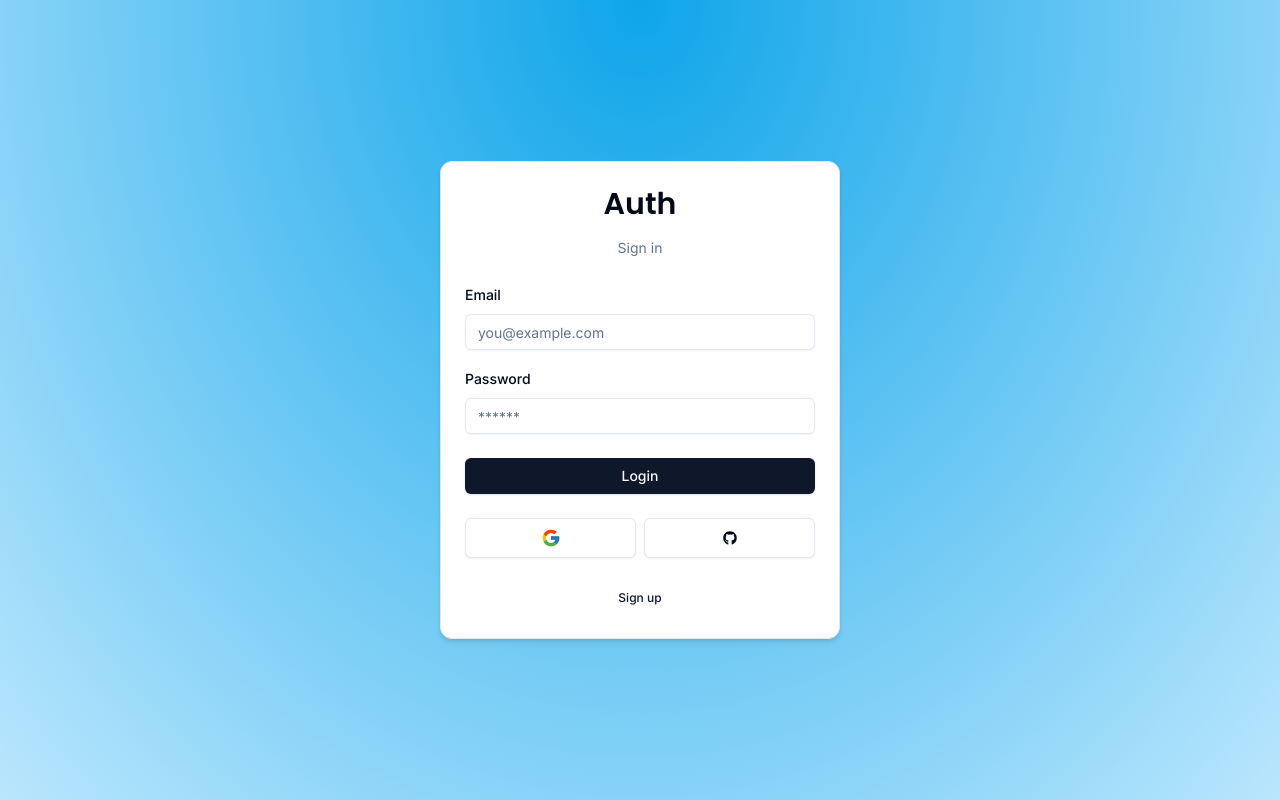
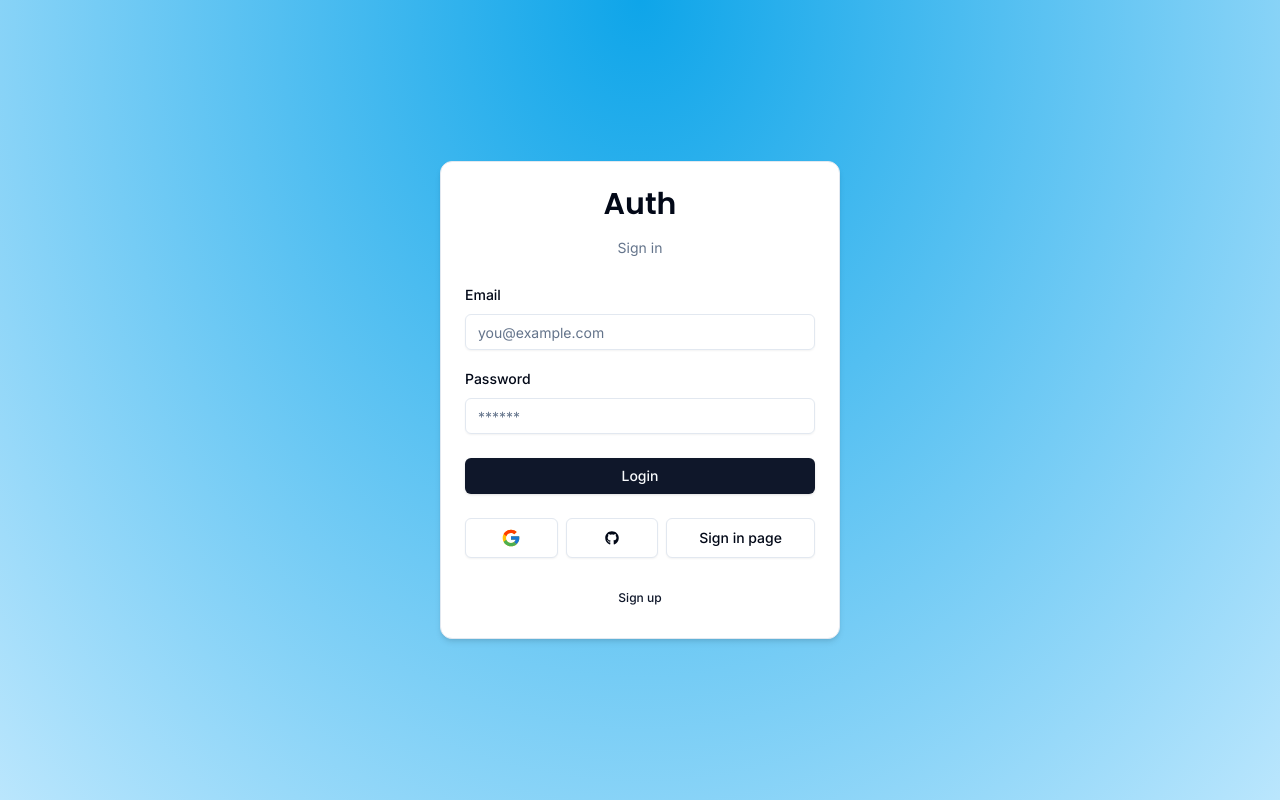
Before and after one commit to garold664/nextjs-next-auth, a Next.js app: page /auth/login in a window 1280 px wide. Built offline with nearby package versions, Linux system fonts and the light colour scheme.

Commit message:
adds showing 'OAuthAccountNotLinked' error

```diff
--- a/auth.ts
+++ b/auth.ts
@@ -14,8 +14,8 @@ export const {
   auth,
 } = NextAuth({
   pages: {
-    signIn: 'auth/login',
-    error: 'auth/error',
+    signIn: '/auth/login',
+    error: '/auth/error',
   },
   events: {
     async linkAccount({ user }) {
--- a/components/auth/LoginForm.tsx
+++ b/components/auth/LoginForm.tsx
@@ -18,8 +18,15 @@ import FormError from '../FormError';
 import FormSuccess from '../FormSuccess';
 import { login } from '@/actions/login';
 import { useState, useTransition } from 'react';
+import { useSearchParams } from 'next/navigation';
 
 export default function LoginForm() {
+  const searchParams = useSearchParams();
+  const urlError =
+    searchParams.get('error') === 'OAuthAccountNotLinked'
+      ? 'Email already in use with different account'
+      : '';
+  console.log(urlError);
   const [error, setError] = useState('');
   const [success, setSuccess] = useState('');
   const [isPending, startTransition] = useTransition();
@@ -39,9 +46,11 @@ export default function LoginForm() {
           const { error, success } = status;
           setError(error);
           setSuccess(success);
+          // urlError ? setError(urlError) : setError('');
         })
         .catch((error) => {
           console.log(error.message);
+          // console.log('catch block');
         });
     });
   };
@@ -92,7 +101,7 @@ export default function LoginForm() {
               )}
             />
           </div>
-          <FormError message={error} />
+          <FormError message={error || urlError} />
           <FormSuccess message={success} />
           <Button type="submit" className="w-full" disabled={isPending}>
             Login
--- a/components/auth/Social.tsx
+++ b/components/auth/Social.tsx
@@ -30,6 +30,14 @@ export default function Social() {
       >
         <FaGithub />
       </Button>
+      <Button
+        onClick={() => signIn()}
+        size={'lg'}
+        className="w-full"
+        variant={'outline'}
+      >
+        Sign in page
+      </Button>
     </div>
   );
 }
```
